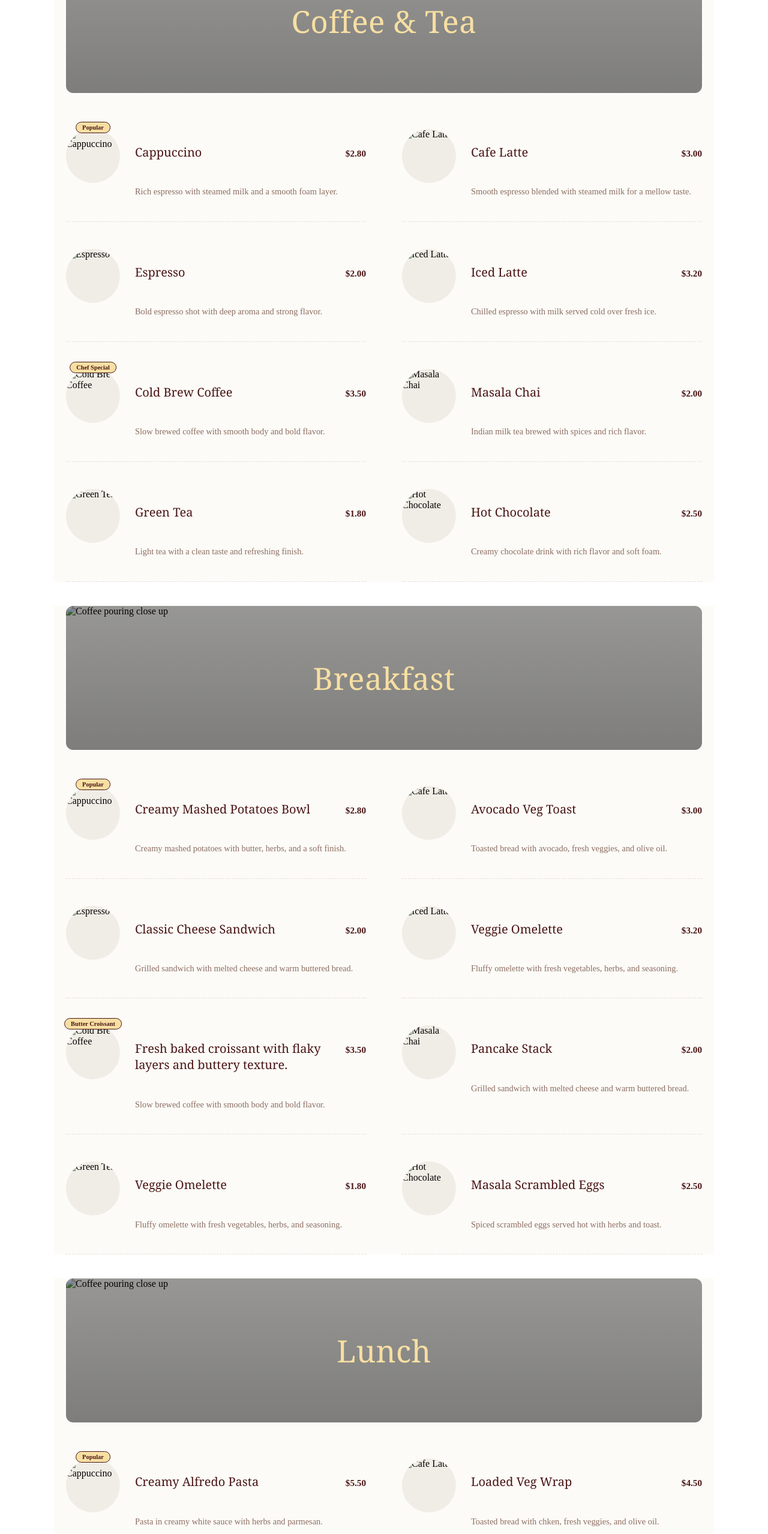
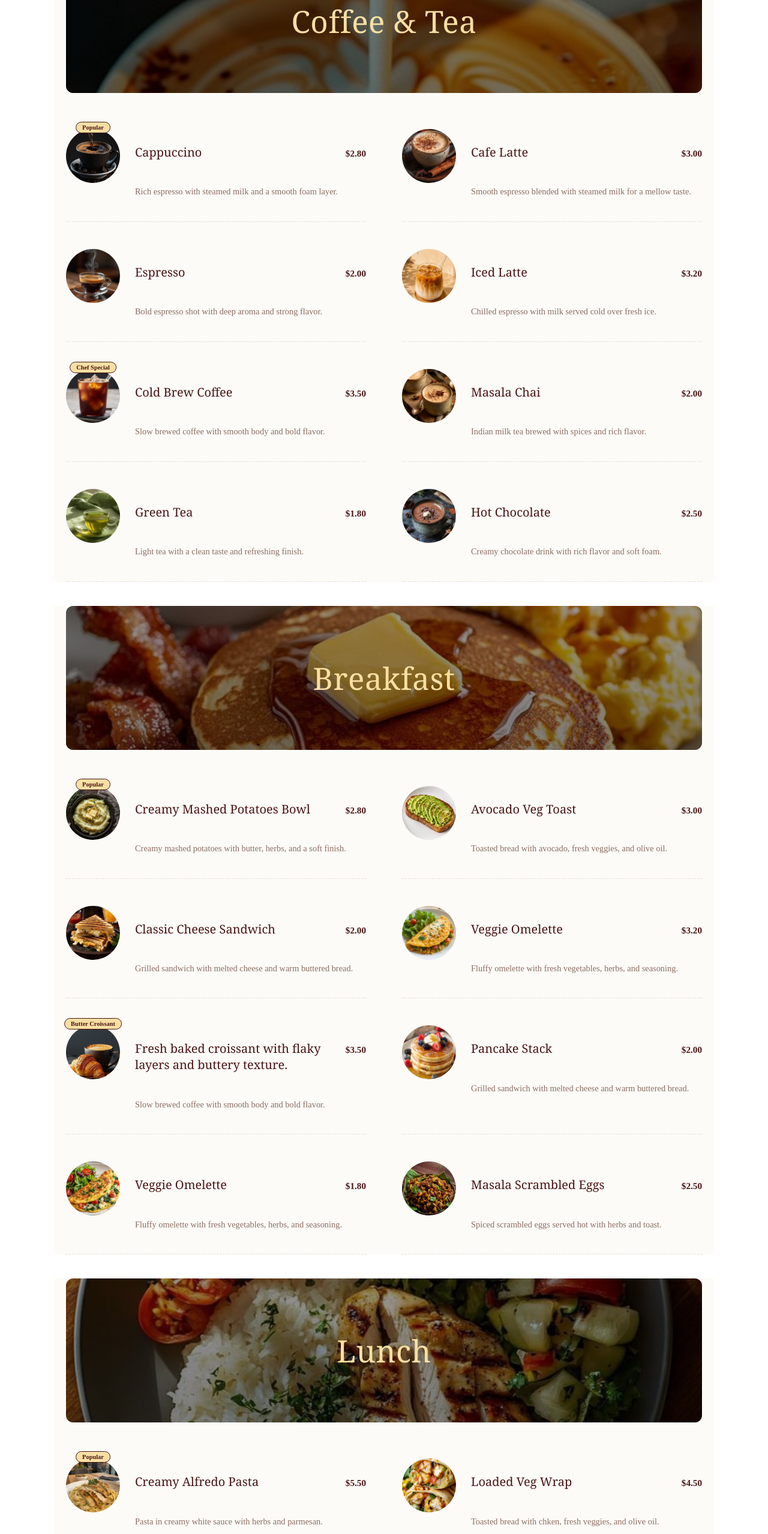
Before and after one commit to mubareksied1-hue/Resturant-cafen-, a plain HTML site: page Menu.html in a window 1280 px wide. Shown: the part 240-2797 px from the top of the page at 60% size. Drawn offline with Linux system fonts and the light colour scheme.

Commit message:
Resturant Coffeen

```diff
--- a/Menu.html
+++ b/Menu.html
@@ -25,7 +25,7 @@
 
     <section class="menu-section">
     <div class="menu-banner">
-        <img src="/ResturantCoffen/download (19).jpg" alt="Coffee pouring close up" class="banner-bg">
+        <img src="/image/download (9).jpg" alt="Coffee pouring close up" class="banner-bg">
         <div class="banner-overlay">
             <h1 class="banner-title">Coffee & Tea</h1>
         </div>
@@ -36,7 +36,7 @@
         <div class="menu-item">
             <div class="img-container">
                 <span class="badge badge-popular">Popular</span>
-                <img src="/ResturantCoffen/image/download (5).jpg" alt="Cappuccino" class="product-img">
+                <img src="/image/download (5).jpg" alt="Cappuccino" class="product-img">
             </div>
             <div class="item-details">
                 <div class="item-header">
@@ -49,7 +49,7 @@
 
         <div class="menu-item">
             <div class="img-container">
-                <img src="/ResturantCoffen/image/download (6).jpg" alt="Cafe Latte" class="product-img">
+                <img src="/image/download (6).jpg" alt="Cafe Latte" class="product-img">
             </div>
             <div class="item-details">
                 <div class="item-header">
@@ -62,7 +62,7 @@
 
         <div class="menu-item">
             <div class="img-container">
-                <img src="/ResturantCoffen/image/download (7).jpg" alt="Espresso" class="product-img">
+                <img src="/image/download (7).jpg" alt="Espresso" class="product-img">
             </div>
             <div class="item-details">
                 <div class="item-header">
@@ -75,7 +75,7 @@
 
         <div class="menu-item">
             <div class="img-container">
-                <img src="/ResturantCoffen/image/Layered Iced Latte Aesthetic 🧋✨.jpg" alt="Iced Latte" class="product-img">
+                <img src="/image/Layered Iced Latte Aesthetic 🧋✨.jpg" alt="Iced Latte" class="product-img">
             </div>
             <div class="item-details">
                 <div class="item-header">
@@ -89,7 +89,7 @@
         <div class="menu-item">
             <div class="img-container">
                 <span class="badge badge-chef">Chef Special</span>
-                <img src="/ResturantCoffen/image/How to Make an Iced Americano better than Starbucks.jpg" alt="Cold Brew Coffee" class="product-img">
+                <img src="/image/How to Make an Iced Americano better than Starbucks.jpg" alt="Cold Brew Coffee" class="product-img">
             </div>
             <div class="item-details">
                 <div class="item-header">
@@ -102,7 +102,7 @@
 
         <div class="menu-item">
             <div class="img-container">
-                <img src="/ResturantCoffen/image/Authentic Masala Chai Recipe - Spiced Indian Milk Tea.jpg" alt="Masala Chai" class="product-img">
+                <img src="/image/Authentic Masala Chai Recipe - Spiced Indian Milk Tea.jpg" alt="Masala Chai" class="product-img">
             </div>
             <div class="item-details">
                 <div class="item-header">
@@ -115,7 +115,7 @@
 
         <div class="menu-item">
             <div class="img-container">
-                <img src="/ResturantCoffen/image/download (8).jpg" alt="Green Tea" class="product-img">
+                <img src="/image/download (8).jpg" alt="Green Tea" class="product-img">
             </div>
             <div class="item-details">
                 <div class="item-header">
@@ -128,7 +128,7 @@
 
         <div class="menu-item">
             <div class="img-container">
-                <img src="/ResturantCoffen/image/Cozy Matcha Hot Chocolate.jpg" alt="Hot Chocolate" class="product-img">
+                <img src="/image/Cozy Matcha Hot Chocolate.jpg" alt="Hot Chocolate" class="product-img">
             </div>
             <div class="item-details">
                 <div class="item-header">
@@ -143,7 +143,7 @@
 </section>
  <section class="menu-section">
     <div class="menu-banner">
-        <img src="/ResturantCoffen/image/𝐈𝐬 𝐜𝐨𝐟𝐟𝐞𝐞 𝐭𝐡𝐞 𝐛𝐞𝐬𝐭 𝐝𝐫𝐢𝐧𝐤 𝐟𝐨𝐫 𝐭𝐡𝐢𝐬 𝐦𝐞𝐚𝐥_.jpg" alt="Coffee pouring close up" class="banner-bg">
+        <img src="/image/𝐈𝐬 𝐜𝐨𝐟𝐟𝐞𝐞 𝐭𝐡𝐞 𝐛𝐞𝐬𝐭 𝐝𝐫𝐢𝐧𝐤 𝐟𝐨𝐫 𝐭𝐡𝐢𝐬 𝐦𝐞𝐚𝐥_.jpg" alt="Coffee pouring close up" class="banner-bg">
         <div class="banner-overlay">
             <h1 class="banner-title">Breakfast</h1>
         </div>
@@ -154,7 +154,7 @@
         <div class="menu-item">
             <div class="img-container">
                 <span class="badge badge-popular">Popular</span>
-                <img src="/ResturantCoffen/image/Creamy Mashed Potatoes With Almond Milk.jpg" alt="Cappuccino" class="product-img">
+                <img src="/image/Creamy Mashed Potatoes With Almond Milk.jpg" alt="Cappuccino" class="product-img">
             </div>
             <div class="item-details">
                 <div class="item-header">
@@ -167,7 +167,7 @@
 
         <div class="menu-item">
             <div class="img-container">
-                <img src="/ResturantCoffen/image2/Avocado Toast.jpg" alt="Cafe Latte" class="product-img">
+                <img src="/image2/Avocado Toast.jpg" alt="Cafe Latte" class="product-img">
             </div>
             <div class="item-details">
                 <div class="item-header">
@@ -180,7 +180,7 @@
 
         <div class="menu-item">
             <div class="img-container">
-                <img src="/ResturantCoffen/image2/download (20).jpg" alt="Espresso" class="product-img">
+                <img src="/image2/download (20).jpg" alt="Espresso" class="product-img">
             </div>
             <div class="item-details">
                 <div class="item-header">
@@ -193,7 +193,7 @@
 
         <div class="menu-item">
             <div class="img-container">
-                <img src="/ResturantCoffen/image2/nonoo.jpeg" alt="Iced Latte" class="product-img">
+                <img src="/image2/nonoo.jpeg" alt="Iced Latte" class="product-img">
             </div>
             <div class="item-details">
                 <div class="item-header">
@@ -207,7 +207,7 @@
         <div class="menu-item">
             <div class="img-container">
                 <span class="badge badge-chef">Butter Croissant</span>
-                <img src="/ResturantCoffen/image2/download (21).jpg" alt="Cold Brew Coffee" class="product-img">
+                <img src="/image2/download (21).jpg" alt="Cold Brew Coffee" class="product-img">
             </div>
             <div class="item-details">
                 <div class="item-header">
@@ -220,7 +220,7 @@
 
         <div class="menu-item">
             <div class="img-container">
-                <img src="/ResturantCoffen/image2/Полный рецепт & бонус — в Telegram ⬇️.jpg" alt="Masala Chai" class="product-img">
+                <img src="/image2/Полный рецепт & бонус — в Telegram ⬇️.jpg" alt="Masala Chai" class="product-img">
             </div>
             <div class="item-details">
                 <div class="item-header">
@@ -233,7 +233,7 @@
 
         <div class="menu-item">
             <div class="img-container">
-                <img src="/ResturantCoffen/image2/High Protein Spinach Omelette Recipe  Healthy Breakfast for Weight Loss & Fitness.jpg" alt="Green Tea" class="product-img">
+                <img src="/image2/High Protein Spinach Omelette Recipe  Healthy Breakfast for Weight Loss & Fitness.jpg" alt="Green Tea" class="product-img">
             </div>
             <div class="item-details">
                 <div class="item-header">
@@ -246,7 +246,7 @@
 
         <div class="menu-item">
             <div class="img-container">
-                <img src="/ResturantCoffen/image2/Poricha Muttai Masala - Scrambled Egg Masala — Spiceindiaonline.jpg" alt="Hot Chocolate" class="product-img">
+                <img src="/image2/Poricha Muttai Masala - Scrambled Egg Masala — Spiceindiaonline.jpg" alt="Hot Chocolate" class="product-img">
             </div>
             <div class="item-details">
                 <div class="item-header">
@@ -261,7 +261,7 @@
     </section>
      <section class="menu-section">
     <div class="menu-banner">
-        <img src="/ResturantCoffen/image2/download (22).jpg" alt="Coffee pouring close up" class="banner-bg">
+        <img src="/image2/download (22).jpg" alt="Coffee pouring close up" class="banner-bg">
         <div class="banner-overlay">
             <h1 class="banner-title">Lunch</h1>
         </div>
@@ -272,7 +272,7 @@
         <div class="menu-item">
             <div class="img-container">
                 <span class="badge badge-popular">Popular</span>
-                <img src="/ResturantCoffen/image2/lllll.jpg" alt="Cappuccino" class="product-img">
+                <img src="/image2/lllll.jpg" alt="Cappuccino" class="product-img">
             </div>
             <div class="item-details">
                 <div class="item-header">
@@ -285,7 +285,7 @@
 
         <div class="menu-item">
             <div class="img-container">
-                <img src="/ResturantCoffen/image2/pppp.jpg" alt="Cafe Latte" class="product-img">
+                <img src="/image2/pppp.jpg" alt="Cafe Latte" class="product-img">
             </div>
             <div class="item-details">
                 <div class="item-header">
@@ -298,7 +298,7 @@
 
         <div class="menu-item">
             <div class="img-container">
-                <img src="/ResturantCoffen/image/download (23).jpg" alt="Espresso" class="product-img">
+                <img src="/image/download (23).jpg" alt="Espresso" class="product-img">
             </div>
             <div class="item-details">
                 <div class="item-header">
@@ -311,7 +311,7 @@
 
         <div class="menu-item">
             <div class="img-container">
-                <img src="/ResturantCoffen/image2/Club Sandwich Idea.jpg" alt="Iced Latte" class="product-img">
+                <img src="/image2/Club Sandwich Idea.jpg" alt="Iced Latte" class="product-img">
             </div>
             <div class="item-details">
                 <div class="item-header">
@@ -325,7 +325,7 @@
         <div class="menu-item">
             <div class="img-container">
                 <span class="badge badge-chef">Veggie Loaded Sandwich</span>
-                <img src="/ResturantCoffen/image2/hhhh.jpeg" alt="Cold Brew Coffee" class="product-img">
+                <img src="/image2/hhhh.jpeg" alt="Cold Brew Coffee" class="product-img">
             </div>
             <div class="item-details">
                 <div class="item-header">
@@ -338,7 +338,7 @@
 
         <div class="menu-item">
             <div class="img-container">
-                <img src="/ResturantCoffen/image2/kokok.jpg" alt="Masala Chai" class="product-img">
+                <img src="/image2/kokok.jpg" alt="Masala Chai" class="product-img">
             </div>
             <div class="item-details">
                 <div class="item-header">
@@ -351,7 +351,7 @@
 
         <div class="menu-item">
             <div class="img-container">
-                <img src="/ResturantCoffen/image2/20-Minute Homemade Pesto Pasta Recipe _ foodiecrush_com.jpg" alt="Green Tea" class="product-img">
+                <img src="/image2/20-Minute Homemade Pesto Pasta Recipe _ foodiecrush_com.jpg" alt="Green Tea" class="product-img">
             </div>
             <div class="item-details">
                 <div class="item-header">
@@ -364,7 +364,7 @@
 
         <div class="menu-item">
             <div class="img-container">
-                <img src="/ResturantCoffen/Veggie Rice Bowl.jpg" alt="Hot Chocolate" class="product-img">
+                <img src="/Veggie Rice Bowl.jpg" alt="Hot Chocolate" class="product-img">
             </div>
             <div class="item-details">
                 <div class="item-header">
@@ -378,7 +378,7 @@
 </section>
   <section class="menu-section">
     <div class="menu-banner">
-        <img src="/ResturantCoffen/image2/download (24).jpg" alt="Coffee pouring close up" class="banner-bg">
+        <img src="/image2/download (24).jpg" alt="Coffee pouring close up" class="banner-bg">
         <div class="banner-overlay">
             <h1 class="banner-title">Dinner</h1>
         </div>
@@ -389,7 +389,7 @@
         <div class="menu-item">
             <div class="img-container">
                 <span class="badge badge-popular">Popular</span>
-                <img src="/ResturantCoffen/image2/Smoky Paneer Tikka on Cast Iron — Tandoor Style at Home 🔥 (1).jpg" alt="Cappuccino" class="product-img">
+                <img src="/image2/Smoky Paneer Tikka on Cast Iron — Tandoor Style at Home 🔥 (1).jpg" alt="Cappuccino" class="product-img">
             </div>
             <div class="item-details">
                 <div class="item-header">
@@ -402,7 +402,7 @@
 
         <div class="menu-item">
             <div class="img-container">
-                <img src="/ResturantCoffen/Wild Mushroom and Truffle Pasta_ Handmade pasta tossed in a creamy sauce of foraged wild mushrooms and a hint of white truffle oil_.jpg" alt="Cafe Latte" class="product-img">
+                <img src="/Wild Mushroom and Truffle Pasta_ Handmade pasta tossed in a creamy sauce of foraged wild mushrooms and a hint of white truffle oil_.jpg" alt="Cafe Latte" class="product-img">
             </div>
             <div class="item-details">
                 <div class="item-header">
@@ -415,7 +415,7 @@
 
         <div class="menu-item">
             <div class="img-container">
-                <img src="/ResturantCoffen/image/download (23).jpg" alt="Espresso" class="product-img">
+                <img src="/image/download (23).jpg" alt="Espresso" class="product-img">
             </div>
             <div class="item-details">
                 <div class="item-header">
@@ -428,7 +428,7 @@
 
         <div class="menu-item">
             <div class="img-container">
-                <img src="/ResturantCoffen/image2/download (25).jpg" alt="Iced Latte" class="product-img">
+                <img src="/image2/download (25).jpg" alt="Iced Latte" class="product-img">
             </div>
             <div class="item-details">
                 <div class="item-header">
@@ -442,7 +442,7 @@
         <div class="menu-item">
             <div class="img-container">
                 <span class="badge badge-chef">Stuffed Paratha</span>
-                <img src="/ResturantCoffen/image2/Easy Aloo Paratha Recipe Breakfast favourite.jpg" alt="Cold Brew Coffee" class="product-img">
+                <img src="/image2/Easy Aloo Paratha Recipe Breakfast favourite.jpg" alt="Cold Brew Coffee" class="product-img">
             </div>
             <div class="item-details">
                 <div class="item-header">
@@ -455,7 +455,7 @@
 
         <div class="menu-item">
             <div class="img-container">
-                <img src="/ResturantCoffen/image2/2222222.jpg" alt="Masala Chai" class="product-img">
+                <img src="/image2/2222222.jpg" alt="Masala Chai" class="product-img">
             </div>
             <div class="item-details">
                 <div class="item-header">
@@ -468,7 +468,7 @@
 </section>
   <section class="menu-section">
     <div class="menu-banner">
-        <img src="/ResturantCoffen/download (26).jpg" alt="Coffee pouring close up" class="banner-bg">
+        <img src="/download (26).jpg" alt="Coffee pouring close up" class="banner-bg">
         <div class="banner-overlay">
             <h1 class="banner-title">Dessrets</h1>
         </div>
@@ -479,7 +479,7 @@
         <div class="menu-item">
             <div class="img-container">
                 <span class="badge badge-popular">Popular</span>
-                <img src="/ResturantCoffen/download (27).jpg" alt="Cappuccino" class="product-img">
+                <img src="/download (27).jpg" alt="Cappuccino" class="product-img">
             </div>
             <div class="item-details">
                 <div class="item-header">
@@ -492,7 +492,7 @@
 
         <div class="menu-item">
             <div class="img-container">
-                <img src="/ResturantCoffen/🌈 Vibrant Fruit Parfait Bliss.jpg" alt="Cafe Latte" class="product-img">
+                <img src="/🌈 Vibrant Fruit Parfait Bliss.jpg" alt="Cafe Latte" class="product-img">
             </div>
             <div class="item-details">
                 <div class="item-header">
@@ -505,7 +505,7 @@
 
         <div class="menu-item">
             <div class="img-container">
-                <img src="/ResturantCoffen/image2/Rich Chocolate Lava Cake with a Gooey Center 🍫✨.jpg" alt="Espresso" class="product-img">
+                <img src="/image2/Rich Chocolate Lava Cake with a Gooey Center 🍫✨.jpg" alt="Espresso" class="product-img">
             </div>
             <div class="item-details">
                 <div class="item-header">
@@ -518,7 +518,7 @@
 
         <div class="menu-item">
             <div class="img-container">
-                <img src="/ResturantCoffen/Get Ready to Melt Over These 15 Healthier Ice Cream Recipes.jpg" alt="Iced Latte" class="product-img">
+                <img src="/Get Ready to Melt Over These 15 Healthier Ice Cream Recipes.jpg" alt="Iced Latte" class="product-img">
             </div>
             <div class="item-details">
                 <div class="item-header">
@@ -531,7 +531,7 @@
 
         <div class="menu-item">
             <div class="img-container">
-                <img src="/ResturantCoffen/cake.jpg" alt="Cold Brew Coffee" class="product-img">
+                <img src="/cake.jpg" alt="Cold Brew Coffee" class="product-img">
             </div>
             <div class="item-details">
                 <div class="item-header">
@@ -544,7 +544,7 @@
 
         <div class="menu-item">
             <div class="img-container">
-                <img src="/ResturantCoffen/oooooooooooooooooooooooo.jpg" alt="Masala Chai" class="product-img">
+                <img src="/oooooooooooooooooooooooo.jpg" alt="Masala Chai" class="product-img">
             </div>
             <div class="item-details">
                 <div class="item-header">
@@ -557,7 +557,7 @@
     </section>
     <section class="promo-banner">
     <video controls autoplay>
-        <source src="/ResturantCoffen/3158-166338872.mp4" >
+        <source src="/3158-166338872.mp4" >
     </video>
     <div class="promo-overlay">
         <h2 class="promo-text">Enjoy 20% off all beverages, every weekday from 3 PM to 5 PM.</h2>
```
Also changed, not shown: About.html (+8 -7 lines), Blog.html (+6 -6 lines), Events.html (+4 -4 lines), index.html (+20 -20 lines).
